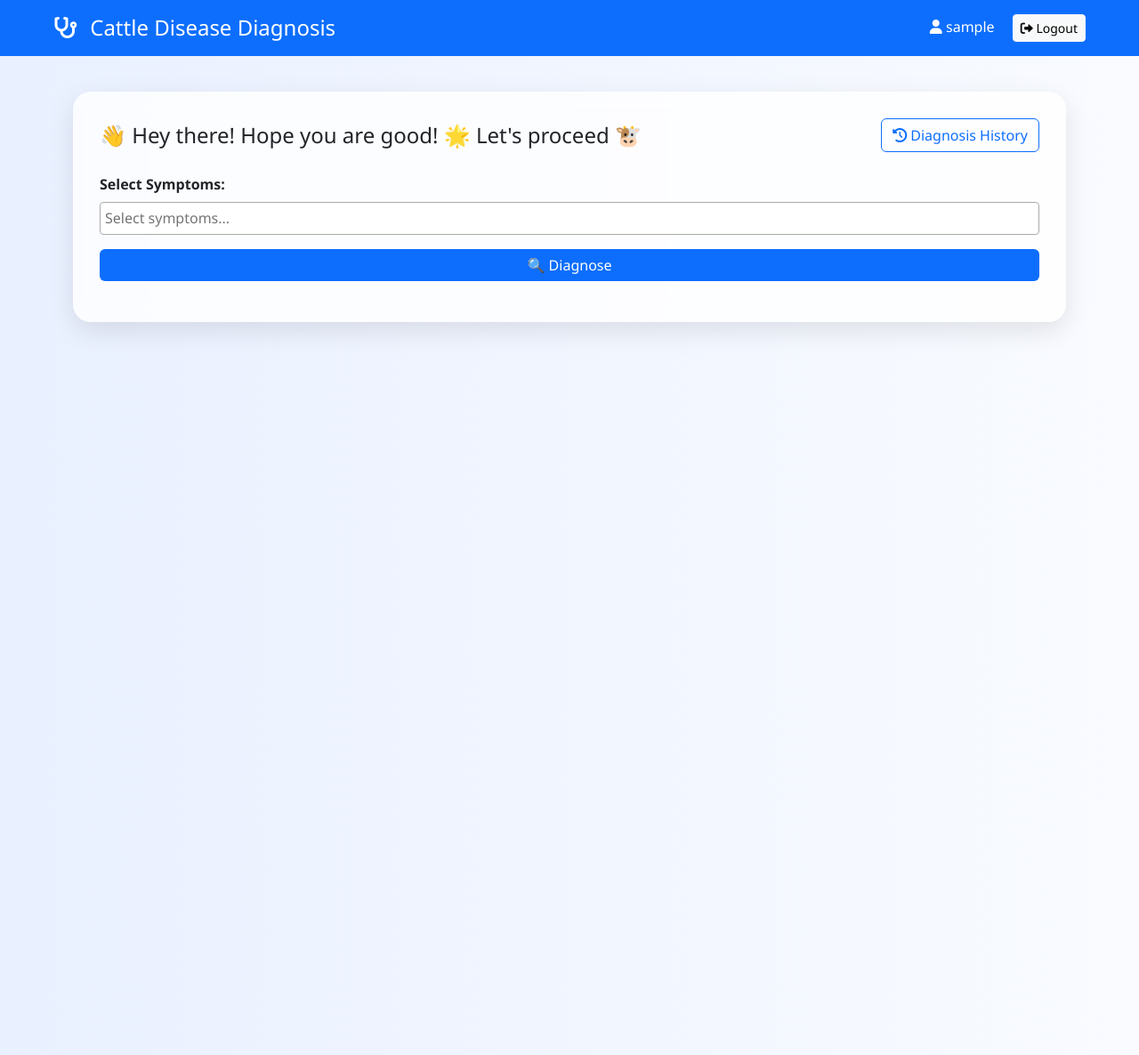
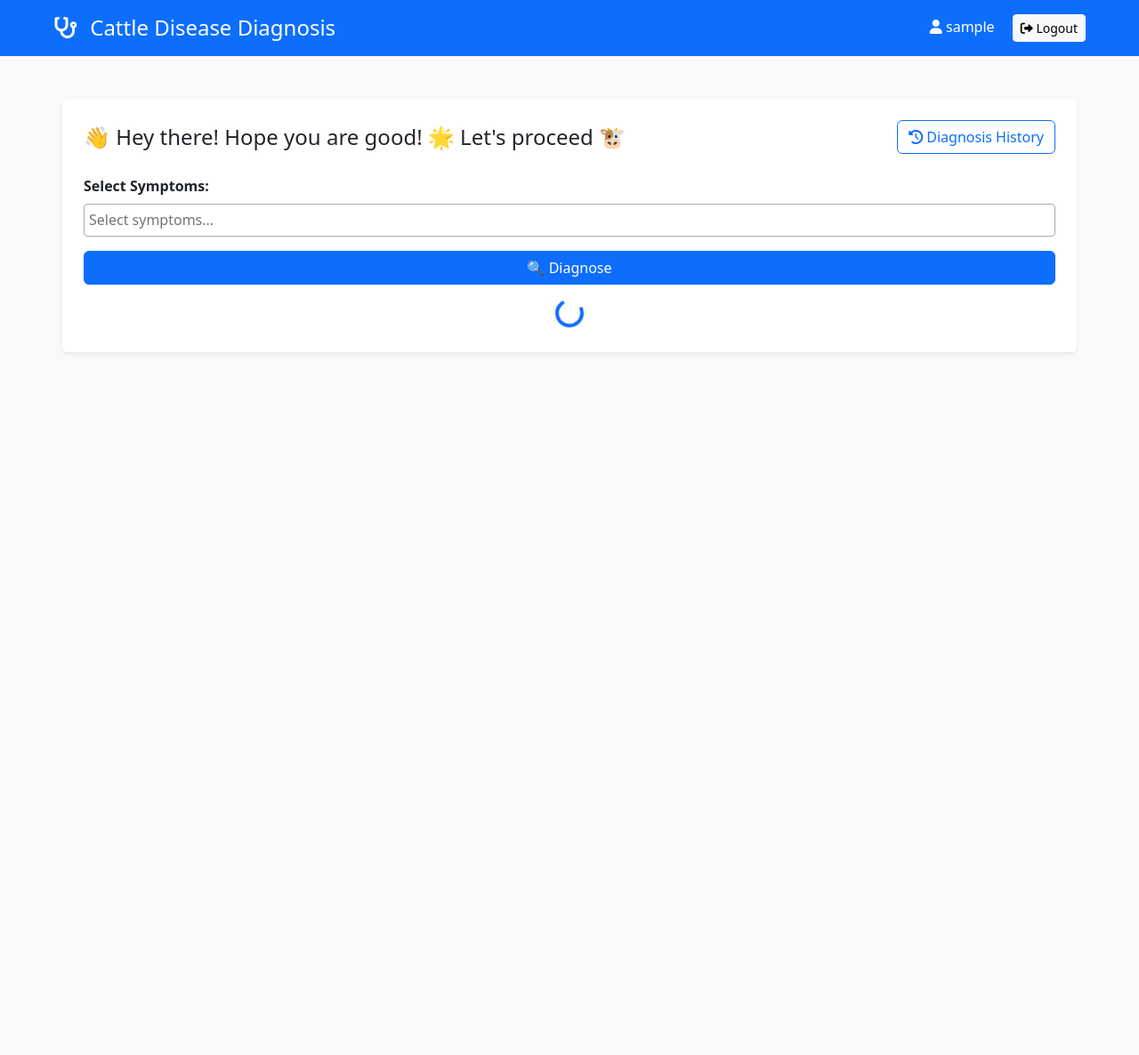
Before and after one commit to jennybrian/Cattledoctor, a Django app: page /diagnosis/ in a window 1280 px wide. Shown: the whole page at 89% size. Run offline with Django 5.2, Linux system fonts and the light colour scheme; the visitor is signed in with stand-in values (Sample User, id 1); parts of the project's set-up code (start-up, migrations or seed data) failed here and were passed over; some libraries are stand-ins or nearby versions.

Commit message:
Fixing diagnosis page UX (rollback)

```diff
--- a/diagnosis/templates/diagnosis/index.html
+++ b/diagnosis/templates/diagnosis/index.html
@@ -10,61 +10,44 @@
   <link href="https://cdn.jsdelivr.net/npm/bootstrap@5.3.0/dist/css/bootstrap.min.css" rel="stylesheet"/>
   <link href="https://cdn.jsdelivr.net/npm/select2@4.1.0-rc.0/dist/css/select2.min.css" rel="stylesheet"/>
   <link rel="stylesheet" href="https://cdnjs.cloudflare.com/ajax/libs/font-awesome/6.0.0/css/all.min.css"/>
-  <link rel="stylesheet" href="https://cdnjs.cloudflare.com/ajax/libs/animate.css/4.1.1/animate.min.css"/>
 
   <style>
     body {
-      background: linear-gradient(to right, #e9f0ff, #f9fbff);
-      font-family: 'Segoe UI', sans-serif;
+      background-color: #f8f9fa;
     }
-    .diagnosis-card {
-      background: rgba(255, 255, 255, 0.8);
-      backdrop-filter: blur(10px);
-      border-radius: 20px;
-      box-shadow: 0 10px 30px rgba(0, 0, 0, 0.1);
-      padding: 30px;
-      margin-top: 40px;
-      animation: fadeIn 1s ease-in;
+    .select2-container {
+      width: 100% !important;
     }
-    .treatment-card, .prevention-card {
+    .treatment-card {
+      border-left: 4px solid #28a745;
       margin-top: 15px;
       padding: 15px;
-      border-radius: 10px;
-    }
-    .treatment-card {
-      background-color: #e6ffed;
-      border-left: 5px solid #28a745;
+      background-color: #f8fff9;
     }
     .prevention-card {
-      background-color: #e5faff;
-      border-left: 5px solid #0dcaf0;
+      border-left: 4px solid #17a2b8;
+      margin-top: 15px;
+      padding: 15px;
+      background-color: #f8fdff;
     }
-    .btn-primary {
-      background-color: #0d6efd;
-      border: none;
-    }
-    .btn-primary:hover {
-      background-color: #084298;
-    }
-    .floating-header {
-      animation: bounceInDown 1.2s;
-    }
-    .spinner-border {
+    #results {
       display: none;
     }
   </style>
 </head>
 <body>
 
-  <!-- Header Bar -->
-  <div class="py-3 px-3 px-md-5 text-white bg-primary">
+  <!-- ✅ Consistent Blue Header Bar -->
+  <div class="py-3 px-3 px-md-5 text-white" style="background-color: #0d6efd;">
     <div class="container-fluid">
       <div class="row align-items-center justify-content-between">
+        <!-- Left: Page Title -->
         <div class="col-md-6 mb-2 mb-md-0">
           <h4 class="mb-0">
             <i class="fas fa-stethoscope me-2"></i> Cattle Disease Diagnosis
           </h4>
         </div>
+        <!-- Right: User + Logout -->
         <div class="col-md-6 text-md-end">
           <span class="me-3">
             <i class="fas fa-user"></i> {{ request.user.username }}
@@ -77,11 +60,10 @@
     </div>
   </div>
 
-  <!-- Diagnosis Card -->
-  <div class="container">
-    <div class="diagnosis-card">
+  <!-- 🧪 Diagnosis Section -->
+  <div class="container mt-5 bg-white p-4 rounded shadow-sm">
         <div class="d-flex justify-content-between align-items-center mb-4">
-        <h4 class="mb-0 animate__animated animate__fadeIn">
+            <h4 class="mb-0">
                 👋 Hey there! Hope you are good! 🌟 Let's proceed 🐮
             </h4>
             <a href="{% url 'diagnosis_history' %}" class="btn btn-outline-primary">
@@ -91,12 +73,83 @@
 
         <div class="mb-3">
             <label class="form-label fw-bold">Select Symptoms:</label>
-        <select id="symptomSelect" class="form-select" multiple="multiple"></select>
+            <select id="symptomSelect" class="form-select" multiple="multiple">
+                <optgroup label="Respiratory Symptoms">
+                    <option value="coughing">Coughing</option>
+                    <option value="breathing_difficulty">Difficulty Breathing</option>
+                    <option value="labored_breathing">Labored Breathing</option>
+                    <option value="rapid_breathing">Rapid Breathing</option>
+                    <option value="nasal_discharge">Nasal Discharge</option>
+                </optgroup>
+
+                <optgroup label="General Body Condition">
+                    <option value="fever">High Temperature/Fever</option>
+                    <option value="weakness">Weakness</option>
+                    <option value="weight_loss">Weight Loss</option>
+                    <option value="depression">Depression</option>
+                    <option value="lethargy">Lethargy</option>
+                    <option value="sudden_collapse">Sudden Collapse</option>
+                    <option value="loss_of_appetite">Loss of Appetite</option>
+                    <option value="reduced_feed_intake">Reduced Feed Intake</option>
+                    <option value="anemia">Anemia</option>
+                    <option value="jaundice">Jaundice</option>
+                    <option value="dehydration">Dehydration</option>
+                </optgroup>
+
+                <optgroup label="Skin and Hair">
+                    <option value="circular_lesions">Circular Lesions</option>
+                    <option value="hair_loss">Hair Loss</option>
+                    <option value="skin_nodules">Skin Nodules</option>
+                    <option value="crusty_patches">Crusty Patches</option>
+                    <option value="redness">Redness</option>
+                    <option value="lumpy_skin">Lumpy Skin</option>
+                </optgroup>
+
+                <optgroup label="Digestive and Abdominal">
+                    <option value="drooling">Excessive Drooling</option>
+                    <option value="excessive_salivation">Excessive Salivation</option>
+                    <option value="watery_diarrhea">Watery Diarrhea</option>
+                    <option value="distended_abdomen">Distended Abdomen</option>
+                    <option value="kicking_at_stomach">Kicking at Stomach</option>
+                    <option value="bloat">Bloat</option>
+                </optgroup>
+
+                <optgroup label="Mouth and Feet">
+                    <option value="blisters">Blisters in Mouth/Hooves</option>
+                    <option value="difficulty_swallowing">Difficulty Swallowing</option>
+                    <option value="lockjaw">Lockjaw</option>
+                    <option value="lameness">Lameness</option>
+                    <option value="oral_lesions">Oral Lesions</option>
+                    <option value="ulceration">Ulceration</option>
+                </optgroup>
+
+                <optgroup label="Udder and Reproduction">
+                    <option value="decreased_milk_production">Decreased Milk Production</option>
+                    <option value="swollen_udder">Swollen Udder</option>
+                    <option value="heat_in_udder">Heat in Udder</option>
+                    <option value="abortion">Abortion</option>
+                    <option value="reduced_fertility">Reduced Fertility</option>
+                    <option value="retained_placenta">Retained Placenta</option>
+                </optgroup>
+
+                <optgroup label="Musculoskeletal">
+                    <option value="swollen_joints">Swollen Joints</option>
+                    <option value="muscle_stiffness">Muscle Stiffness</option>
+                    <option value="inability_to_stand">Inability to Stand</option>
+                    <option value="loss_of_balance">Loss of Balance</option>
+                    <option value="swollen_lymph_nodes">Swollen Lymph Nodes</option>
+                </optgroup>
+
+                <optgroup label="Eyes and Head">
+                    <option value="corneal_ulceration">Corneal Ulceration</option>
+                    <option value="eye_tearing">Eye Tearing</option>
+                    <option value="cold_ears">Cold Ears</option>
+                    <option value="hypersensitivity_to_stimuli">Hypersensitivity to Stimuli</option>
+                </optgroup>
+            </select>
         </div>
 
-      <button class="btn btn-primary w-100" onclick="diagnoseDisease()">
-        🔍 Diagnose
-      </button>
+    <button class="btn btn-primary w-100" onclick="diagnoseDisease()">🔍 Diagnose</button>
 
     <div id="loading" class="text-center mt-3">
       <div class="spinner-border text-primary" role="status">
@@ -109,11 +162,11 @@
       <div id="diseaseList" class="list-group mt-3"></div>
     </div>
   </div>
-  </div>
 
   <!-- Scripts -->
   <script src="https://code.jquery.com/jquery-3.6.0.min.js"></script>
   <script src="https://cdn.jsdelivr.net/npm/select2@4.1.0-rc.0/dist/js/select2.min.js"></script>
+
   <script>
     $(document).ready(function () {
       $('#symptomSelect').select2({
@@ -172,11 +225,11 @@
           const prediction = result.predictions[0];
 
           const item = `
-            <div class="list-group-item animate__animated animate__fadeInUp">
+            <div class="list-group-item">
               <h5 class="text-primary">
                 <i class="fas fa-user-md"></i> ${prediction.disease}
               </h5>
-              <p><strong>Matched Symptoms:</strong> ${prediction.matched_symptoms.join(", ")}</p>
+              <p class="mb-1"><strong>Matched Symptoms:</strong> ${prediction.matched_symptoms.join(", ")}</p>
               <div class="treatment-card">
                 <h6><i class="fas fa-pills"></i> Treatment</h6>
                 <p>${prediction.treatment}</p>
@@ -185,18 +238,19 @@
                 <h6><i class="fas fa-shield-alt"></i> Advice</h6>
                 <p>${prediction.prevention}</p>
               </div>
-            </div>`;
+            </div>
+          `;
           diseaseList.innerHTML = item;
         } else {
           diseaseList.innerHTML = `
-            <div class="alert alert-warning animate__animated animate__fadeIn">
+            <div class="alert alert-warning">
               <i class="fas fa-exclamation-triangle"></i> No diseases matched with sufficient confidence.
             </div>`;
         }
       } catch (error) {
         loading.style.display = "none";
         diseaseList.innerHTML = `
-          <div class="alert alert-danger animate__animated animate__shakeX">
+          <div class="alert alert-danger">
             <i class="fas fa-exclamation-circle"></i> Error getting diagnosis. Try again later.
             <br><small>${error.message}</small>
           </div>`;
```
Lines whose indentation alone changed are shown as unchanged.
